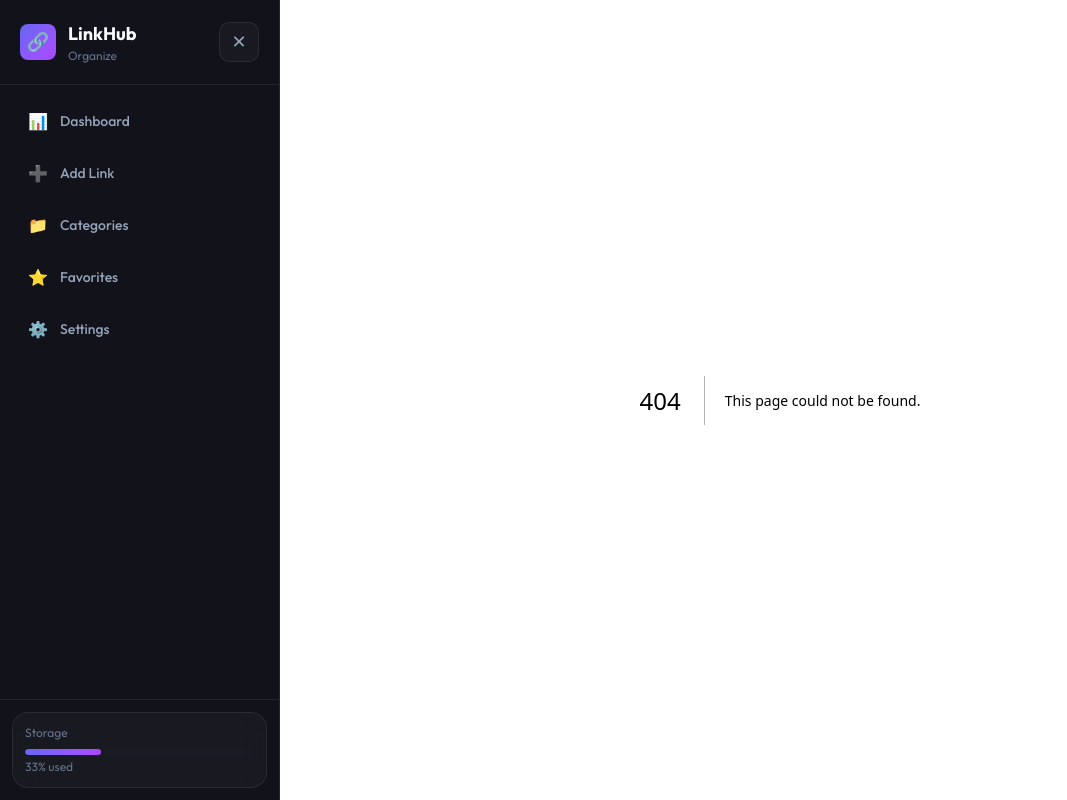
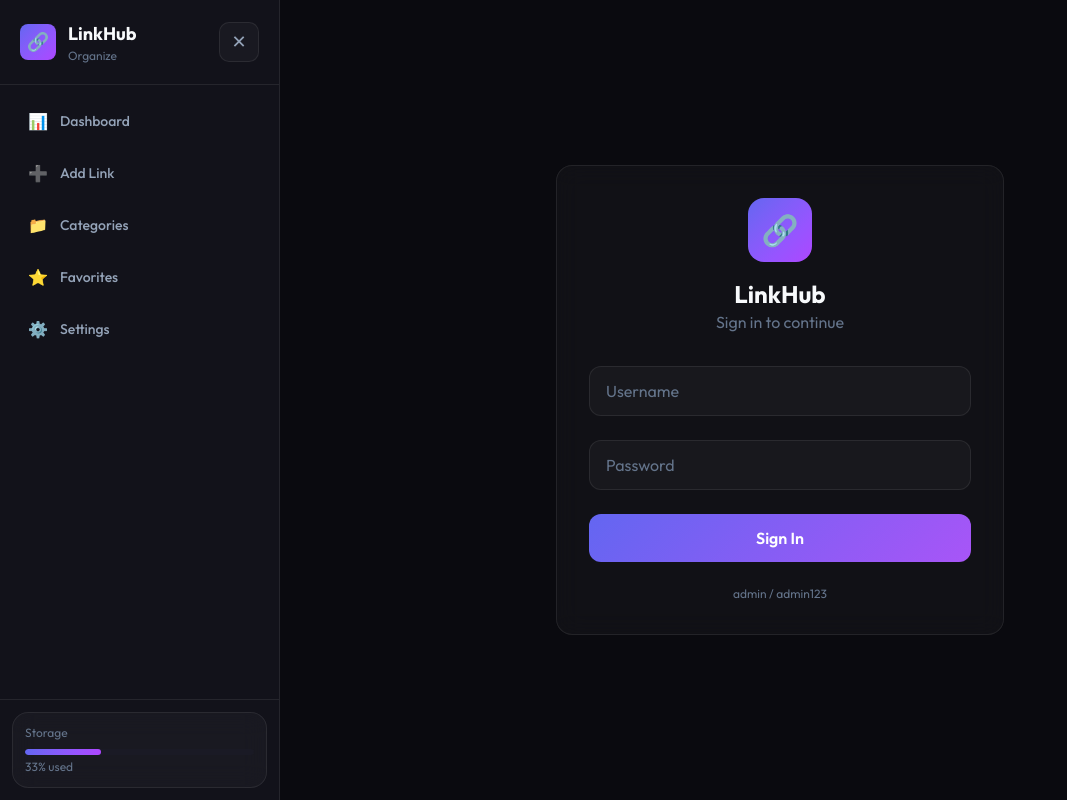
Before and after one commit to bunny123373/Download.org, a Next.js app: page /signin in a window 1280 px wide. Before the commit this address had no page. Shown: the whole page, without its empty margins (0-1067 px from the left). Built offline with nearby package versions, Linux system fonts and the light colour scheme.

Commit message:
fix: replace next-auth with simple local auth

```diff
--- a/src/app/auth/signin/page.tsx
+++ b/src/app/(auth)/signin/page.tsx
@@ -1,6 +1,5 @@
 'use client';
 
-import { signIn } from 'next-auth/react';
 import { useState } from 'react';
 import { useRouter } from 'next/navigation';
 
@@ -9,24 +8,14 @@ export default function SignInPage() {
   const [username, setUsername] = useState('');
   const [password, setPassword] = useState('');
   const [error, setError] = useState('');
-  const [loading, setLoading] = useState(false);
 
-  const handleSubmit = async (e: React.FormEvent) => {
+  const handleSubmit = (e: React.FormEvent) => {
     e.preventDefault();
-    setLoading(true);
-    setError('');
-
-    const result = await signIn('credentials', {
-      username,
-      password,
-      redirect: false,
-    });
-
-    if (result?.error) {
-      setError('Invalid username or password');
-      setLoading(false);
+    if (username === 'admin' && password === 'admin123') {
+      localStorage.setItem('auth', 'true');
+      router.push('/dashboard');
     } else {
-      router.push('/dashboard');
+      setError('Invalid credentials');
     }
   };
 
@@ -37,8 +26,8 @@ export default function SignInPage() {
           <div className="w-16 h-16 rounded-2xl bg-gradient-to-br from-[var(--accent-primary)] to-purple-500 flex items-center justify-center text-3xl mx-auto mb-4">
             🔗
           </div>
-          <h1 className="text-2xl font-bold text-[var(--text-primary)]">Welcome Back</h1>
-          <p className="text-[var(--text-muted)]">Sign in to LinkHub</p>
+          <h1 className="text-2xl font-bold text-[var(--text-primary)]">LinkHub</h1>
+          <p className="text-[var(--text-muted)]">Sign in to continue</p>
         </div>
 
         <form onSubmit={handleSubmit} className="space-y-6">
@@ -47,46 +36,32 @@ export default function SignInPage() {
               {error}
             </div>
           )}
-
           <div>
-            <label className="block text-sm font-medium text-[var(--text-secondary)] mb-2">
-              Username
-            </label>
             <input
               type="text"
               value={username}
               onChange={(e) => setUsername(e.target.value)}
               className="glass-input w-full py-3 px-4"
-              placeholder="Enter username"
+              placeholder="Username"
               required
             />
           </div>
-
           <div>
-            <label className="block text-sm font-medium text-[var(--text-secondary)] mb-2">
-              Password
-            </label>
             <input
               type="password"
               value={password}
               onChange={(e) => setPassword(e.target.value)}
               className="glass-input w-full py-3 px-4"
-              placeholder="Enter password"
+              placeholder="Password"
               required
             />
           </div>
-
-          <button
-            type="submit"
-            disabled={loading}
-            className="btn-primary w-full py-3 disabled:opacity-50"
-          >
-            {loading ? 'Signing in...' : 'Sign In'}
+          <button type="submit" className="btn-primary w-full py-3">
+            Sign In
           </button>
         </form>
-
         <p className="text-center text-xs text-[var(--text-muted)] mt-6">
-          Default: admin / admin123
+          admin / admin123
         </p>
       </div>
     </div>
--- a/src/app/api/auth/[...nextauth]/route.ts
+++ /dev/null
@@ -1,42 +0,0 @@
-import NextAuth from "next-auth";
-import CredentialsProvider from "next-auth/providers/credentials";
-
-const handler = NextAuth({
-  providers: [
-    CredentialsProvider({
-      name: "Credentials",
-      credentials: {
-        username: { label: "Username", type: "text" },
-        password: { label: "Password", type: "password" }
-      },
-      async authorize(credentials) {
-        if (credentials?.username === "admin" && credentials?.password === "admin123") {
-          return { id: "1", name: "Admin", email: "admin@example.com" };
-        }
-        return null;
-      }
-    })
-  ],
-  pages: {
-    signIn: "/auth/signin",
-  },
-  session: {
-    strategy: "jwt",
-  },
-  callbacks: {
-    async jwt({ token, user }) {
-      if (user) {
-        token.id = user.id;
-      }
-      return token;
-    },
-    async session({ session, token }) {
-      if (session.user) {
-        (session.user as any).id = token.id;
-      }
-      return session;
-    }
-  }
-});
-
-export { handler as GET, handler as POST };
--- a/src/app/layout.tsx
+++ b/src/app/layout.tsx
@@ -2,7 +2,7 @@ import type { Metadata } from "next";
 import { Outfit, Inter } from "next/font/google";
 import "./globals.css";
 import Sidebar from "@/components/Sidebar";
-import AuthProvider from "@/components/AuthProvider";
+import AuthCheck from "@/components/AuthCheck";
 
 const outfit = Outfit({
   variable: "--font-outfit",
@@ -30,12 +30,10 @@ export default function RootLayout({
   return (
     <html lang="en" className={`${outfit.variable} ${inter.variable}`}>
       <body className="min-h-full bg-[var(--bg-primary)]">
-        <AuthProvider>
-          <Sidebar />
-          <main className="lg:ml-[280px] min-h-screen">
-            {children}
-          </main>
-        </AuthProvider>
+        <Sidebar />
+        <main className="lg:ml-[280px] min-h-screen">
+          <AuthCheck>{children}</AuthCheck>
+        </main>
       </body>
     </html>
   );
--- /dev/null
+++ b/src/components/AuthCheck.tsx
@@ -0,0 +1,31 @@
+'use client';
+
+import { useEffect, useState } from 'react';
+import { useRouter, usePathname } from 'next/navigation';
+
+const publicPaths = ['/', '/auth/signin', '/signin'];
+
+export default function AuthCheck({ children }: { children: React.ReactNode }) {
+  const router = useRouter();
+  const pathname = usePathname();
+  const [loading, setLoading] = useState(true);
+
+  useEffect(() => {
+    const isAuthenticated = localStorage.getItem('auth');
+    if (!isAuthenticated && !publicPaths.includes(pathname)) {
+      router.push('/signin');
+    } else {
+      setLoading(false);
+    }
+  }, [pathname, router]);
+
+  if (loading) {
+    return (
+      <div className="min-h-screen flex items-center justify-center">
+        <div className="animate-spin text-2xl">⏳</div>
+      </div>
+    );
+  }
+
+  return <>{children}</>;
+}
--- a/src/components/AuthProvider.tsx
+++ /dev/null
@@ -1,7 +0,0 @@
-'use client';
-
-import { SessionProvider } from 'next-auth/react';
-
-export default function AuthProvider({ children }: { children: React.ReactNode }) {
-  return <SessionProvider>{children}</SessionProvider>;
-}
--- a/src/middleware.ts
+++ /dev/null
@@ -1,17 +0,0 @@
-import { withAuth } from 'next-auth/middleware';
-
-export default withAuth({
-  pages: {
-    signIn: '/auth/signin',
-  },
-});
-
-export const config = {
-  matcher: [
-    '/dashboard/:path*',
-    '/add-link/:path*',
-    '/categories/:path*',
-    '/favorites/:path*',
-    '/settings/:path*',
-  ],
-};
```
